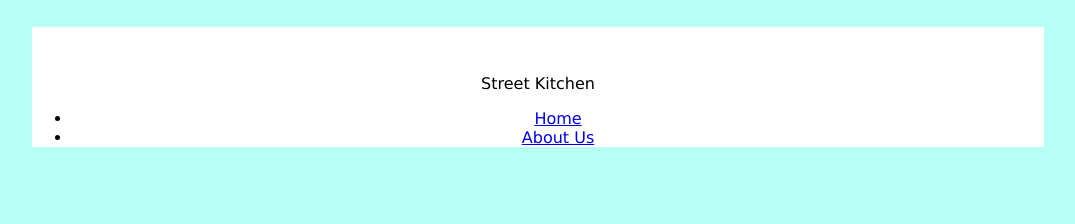
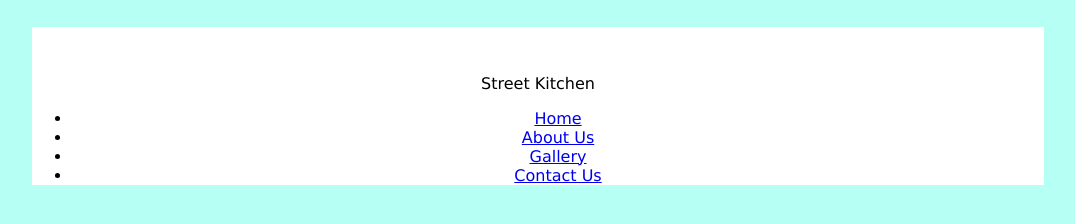
Before and after one commit to shackiemacy/KitchenWebsite, a plain HTML site: page index.html in a window 1280 px wide. Shown: the whole page, without its empty margins (102-1177 px from the left). Drawn offline with Linux system fonts and the light colour scheme.

Commit message:
first commit

```diff
--- a/index.html
+++ b/index.html
@@ -17,8 +17,9 @@
     <ul>
         <li><a href="index.html">Home</a></li>
         <li><a href="#">About Us</a></li>
-
-
+        <li><a href="#">Gallery</a></li>
+        <li><a href="#">Contact Us</a></li>
     </ul>
+</div>
 </body>
 </html>
```
